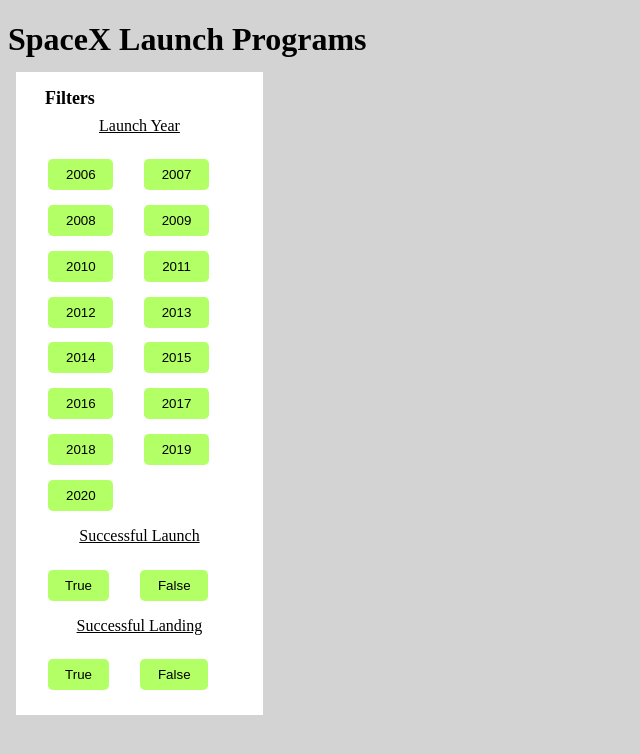
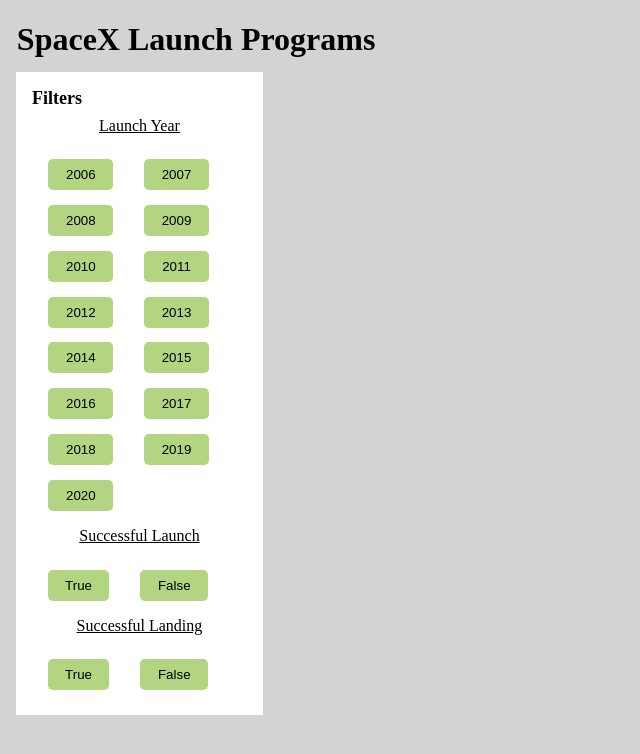
Before and after one commit to shikha7013/spacex_launch_program, a PHP site: page /index.html in a window 1280 px wide. Shown: the top 754 px of the page, without its empty margins (0-640 px from the left). Run offline with PHP 8.4, Linux system fonts and the light colour scheme.

Commit message:
seo changes

```diff
--- a/index.html
+++ b/index.html
@@ -1,20 +1,22 @@
 <!DOCTYPE html>
 <html lang="en">
 <head>
-    <meta charset="UTF-8">
+    <meta charset="UTF-8" >
+    <meta name="description" content="SpaceX Assignment App">
     <meta name="viewport" content="width=device-width, initial-scale=1.0">
     <title>SpaceX Program</title>
     <link rel="stylesheet" href="style.css">
 
 </head>
 <body onload="getSpacedata()">
-    <div class="header">
-        <h1>SpaceX Launch Programs
+
+      <header style="margin-left:0.7%;">  <h1>SpaceX Launch Programs
         </h1>
-        </div>
-        <div class="row">
+        </header>
+
+    <div class="row">
             <div class="side-menu">
-                <section style="font-weight: bold; font-size: large; margin-left:6%;">Filters</section>
+                <section style="font-weight: bold; font-size: large; ">Filters</section>
                 <p class="type">Launch Year</p>
                 <table class="table" >
                     <tr>
@@ -104,9 +106,10 @@
                 </table>
             </div>
              <div id="main-content">
-                <header></header>
-            </div>
+             </div>
+
         </div>
+
         <script src="https://unpkg.com/axios/dist/axios.min.js" crossorigin="true"></script>
 <script src="script.js"></script>
 </body>
--- a/style.css
+++ b/style.css
@@ -32,7 +32,7 @@ border-radius:1rem;
 #main-content{
 
     width:80%;
-    margin-top:1rem;
+       margin-top:1rem;
 
 }
 .type{
@@ -54,24 +54,25 @@ td{
     width:90%
 }
 button{
-    background-color:#B2FF66;
+    background-color:#b3d581;
+
     border-radius:0.3rem;
     width:80%;
     padding:0.5rem ;
-    border:0 red
+    border:0
 
 }
 .highlight_year{
-    background-color:#66CC00;
+    background-color:#76a136;
 }
 .highlight_launch{
-    background-color:#66CC00;
+    background-color:#76a136;
 }
 .highlight_land{
-    background-color:#66CC00;
+    background-color:#76a136;
 }
 button:hover{
-    background-color:#66CC00;
+    background-color:#76a136;
 }
 table{
     margin-top: 0.5rem;
@@ -85,8 +86,7 @@ td{
 
 .side-menu{
     width:85%;
-
-     margin-left: 0.8rem;
+    margin-left: 0.8rem;
 }
 .data-card{
     width:100%;
```
Also changed, not shown: script.js (+61 -60 lines).
